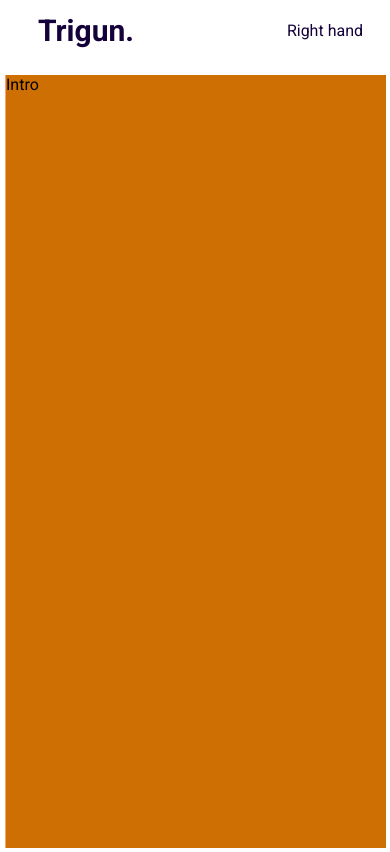
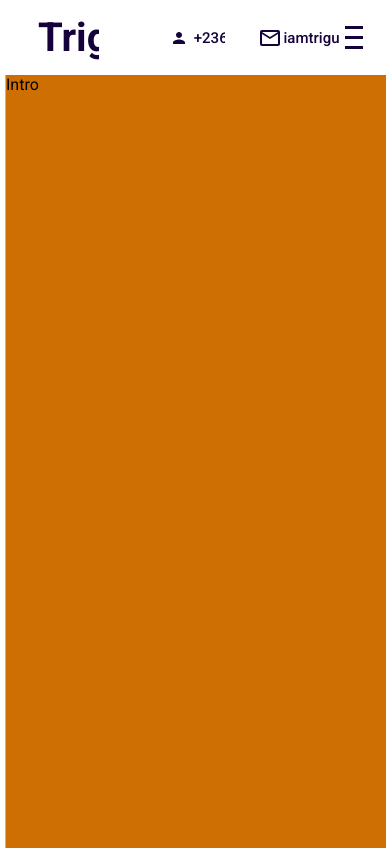
Before and after one commit to joshitrigun/react_portfolio, a React (Create React App) app: page / in a window 390 px wide. Built offline with nearby package versions, Linux system fonts and the light colour scheme.

Commit message:
animation added to hamburger menu

```diff
--- a/package.json
+++ b/package.json
@@ -3,6 +3,11 @@
   "version": "0.1.0",
   "private": true,
   "dependencies": {
+    "@emotion/react": "^11.8.2",
+    "@emotion/styled": "^11.8.1",
+    "@material-ui/core": "^4.12.3",
+    "@mui/icons-material": "^5.5.1",
+    "@mui/material": "^5.5.3",
     "@testing-library/jest-dom": "^5.16.3",
     "@testing-library/react": "^12.1.4",
     "@testing-library/user-event": "^13.5.0",
--- a/src/App.jsx
+++ b/src/App.jsx
@@ -1,3 +1,4 @@
+import React, { useState } from "react";
 import Topbar from "./components/topbar/Topbar";
 import Intro from "./components/intro/Intro";
 import Portfolio from "./components/portfolio/Portfolio";
@@ -5,10 +6,12 @@ import Works from "./components/works/Works";
 import Testimonials from "./components/testimonials/Testimonials";
 import Contact from "./components/contact/Contact";
 import "./App.scss";
+
 const App = () => {
+  const [menuOpen, setMenuOpen] = useState(false);
   return (
     <div className="app">
-      <Topbar />
+      <Topbar menuOpen={menuOpen} setMenuOpen={setMenuOpen} />
       <div className="sections">
         <Intro />
         <Portfolio />
--- a/src/components/topbar/Topbar.jsx
+++ b/src/components/topbar/Topbar.jsx
@@ -1,17 +1,32 @@
 import React from "react";
 import "./Topbar.scss";
-
-const Topbar = () => {
+import PersonIcon from "@mui/icons-material/Person";
+import EmailOutlinedIcon from "@mui/icons-material/EmailOutlined";
+const Topbar = ({ menuOpen, setMenuOpen }) => {
   return (
-    <div className="topbar">
+    <div className={"topbar " + (menuOpen && "active")}>
       <div className="wrapper">
         <div className="left">
           <a href="#intro_id" className="logo">
             Trigun.
           </a>
+          <div className="itemContainer">
+            <PersonIcon className="icon" />
+            <span>+2368676365</span>
+          </div>
+          <div className="itemContainer">
+            <EmailOutlinedIcon />
+            <span>iamtrigun@gmail.com</span>
+          </div>
         </div>
 
-        <div className="right">Right hand</div>
+        <div className="right">
+          <div className="hamburger" onClick={() => setMenuOpen(!menuOpen)}>
+            <span className="line1"></span>
+            <span className="line2"></span>
+            <span className="line3"></span>
+          </div>
+        </div>
       </div>
     </div>
   );
--- a/src/components/topbar/Topbar.scss
+++ b/src/components/topbar/Topbar.scss
@@ -1,13 +1,14 @@
 @import "../../Global.scss";
 
 .topbar {
+  width: 100%;
+  height: 70px;
   background-color: white;
   color: $mainColor;
-  width: 100%;
-  height: 70px;
   position: fixed;
   top: 0;
-  z-index: 2;
+  z-index: 3;
+  transition: all 1s ease;
 
   .wrapper {
     padding: 10px 30px;
@@ -16,11 +17,71 @@
     justify-content: space-between;
 
     .left {
+      display: flex;
+      align-items: center;
+
       .logo {
-        font-size: 30px;
+        font-size: 40px;
         font-weight: 700;
         text-decoration: none;
         color: inherit;
+        margin-right: 40px;
+      }
+
+      .itemContainer {
+        display: flex;
+        align-items: center;
+        margin-left: 30px;
+
+        .icon {
+          font-size: 18px;
+          margin-right: 5px;
+        }
+
+        span {
+          font-size: 15px;
+          font-weight: 500;
+        }
+      }
+    }
+
+    .right {
+      .hamburger {
+        width: 32px;
+        height: 25px;
+        display: flex;
+        flex-direction: column;
+        justify-content: space-between;
+        cursor: pointer;
+
+        span {
+          width: 100%;
+          height: 3px;
+          background-color: $mainColor;
+          transform-origin: left;
+          transition: all 2s ease;
+        }
+      }
+    }
+  }
+
+  &.active {
+    background-color: $mainColor;
+    color: white;
+
+    .hamburger {
+      span {
+        &:first-child {
+          background-color: white;
+          transform: rotate(45deg);
+        }
+        &:nth-child(2) {
+          opacity: 0;
+        }
+        &:last-child {
+          background-color: white;
+          transform: rotate(-45deg);
+        }
       }
     }
   }
```
Also changed, not shown: 1 other file (tests, documents, lock files or other folders).
